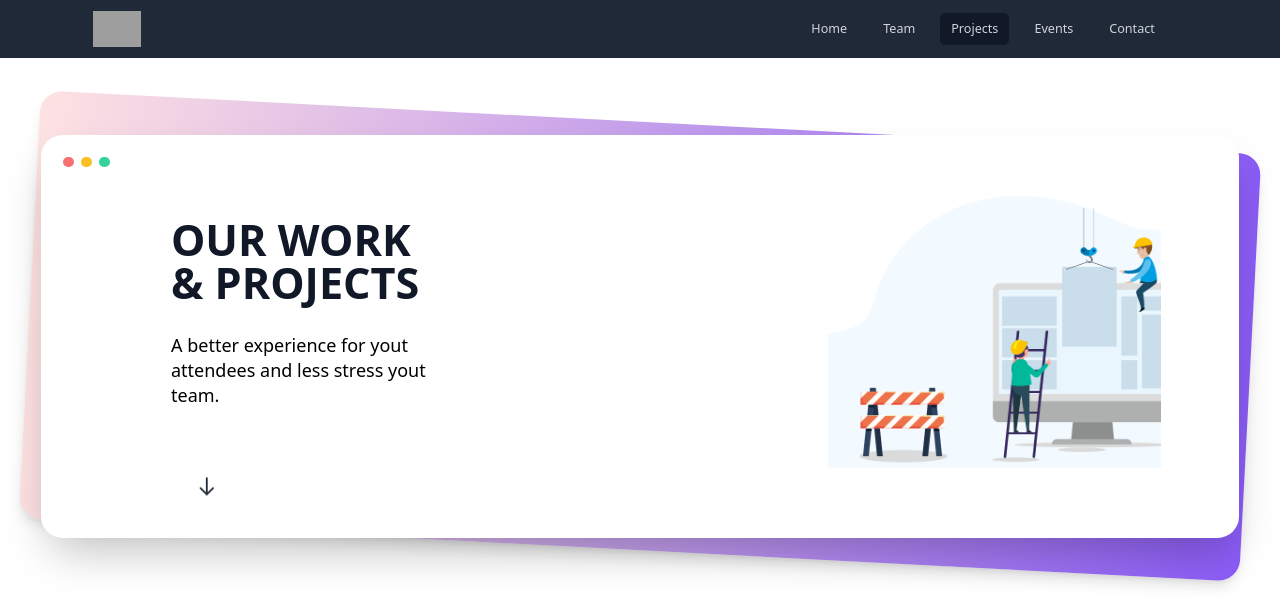
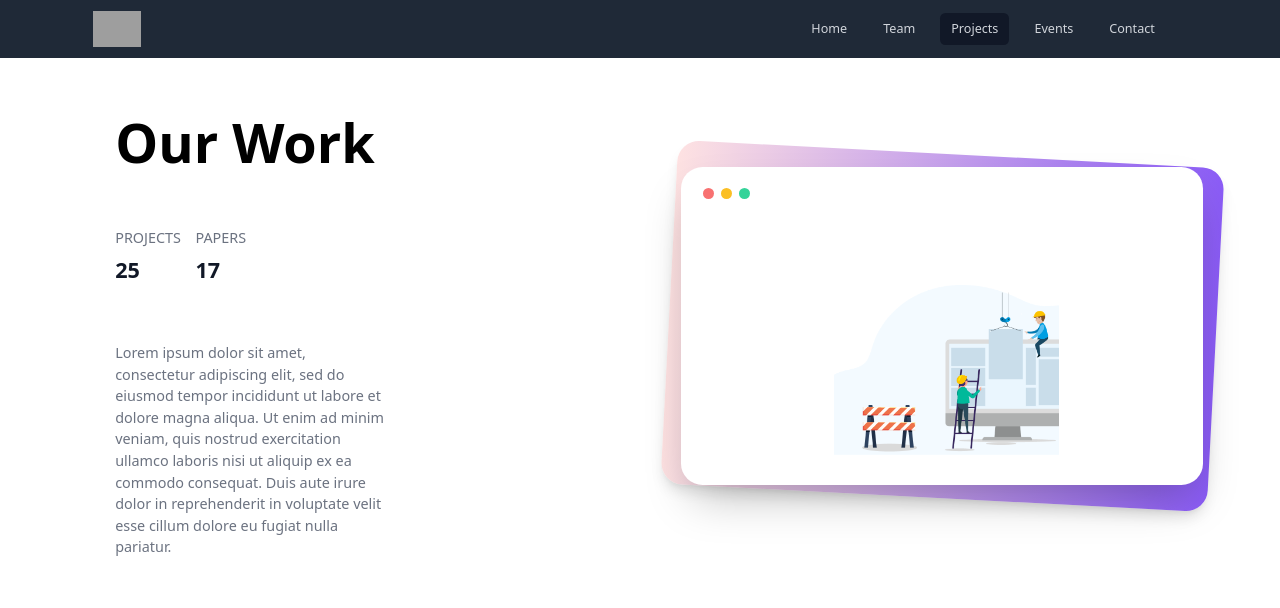
Before and after one commit to Cation-Coder6/iotkiit-aditya, a Next.js app: page /projects in a window 1280 px wide. Shown: the top 608 px of the page. Built offline with nearby package versions, Linux system fonts and the light colour scheme; grey boxes are pictures that could not be loaded.

Commit message:
updated project header page

```diff
--- a/components/ProjectHeader.jsx
+++ b/components/ProjectHeader.jsx
@@ -2,6 +2,35 @@ import ProjectAnimation from "./animations/ProjectAnimation";
 
 const ProjectHeader = () => {
   return (
+    <div className="flex flex-wrap md items-center h-2/3">
+      <div className="bg-white w-full md:w-1/2 h-2/3">
+        <div className="mx-32 md:mx-12 lg:mx-32">
+          <h1 className="text-6xl font-bold mt-16">Our Work</h1>
+          {/* country region island */}
+          <div className="flex mt-16 font-light text-gray-500">
+            <div className="pr-4">
+              <span className="uppercase">Projects</span>
+              <p className="text-2xl text-gray-900 font-semibold pt-2">25</p>
+            </div>
+            <div className="pr-4">
+              <span className="uppercase">Papers</span>
+              <p className="text-2xl text-gray-900 font-semibold pt-2">17</p>
+            </div>
+            {/* <div className="pr-4">
+              <span className="uppercase"></span>
+              <p className="text-2xl text-gray-900 font-semibold pt-2"></p>
+            </div> */}
+          </div>
+          {/* description */}
+          <div className="description w-full sm:w-full md:w-2/3 mt-16 text-gray-500 text-md">
+          Lorem ipsum dolor sit amet, consectetur adipiscing elit, sed do eiusmod tempor incididunt ut labore et dolore magna aliqua. Ut enim ad minim veniam, quis nostrud exercitation ullamco laboris nisi ut aliquip ex ea commodo consequat. Duis aute irure dolor in reprehenderit in voluptate velit esse cillum dolore eu fugiat nulla pariatur.
+      </div>
+          {/* <button className="uppercase mt-5 text-sm font-semibold hover:underline">
+            read more
+      </button> */}
+        </div>
+      </div>
+      <div className="bg-transparent w-full sm:w-full md:w-1/2 h-2/3 max-w-2xl">
         <div className=" pt-20 flex flex-col justify-center p-10">
           <div className="relative w-full max-w-full lg:max-w-6xl xl:max-w-screen-2xl mx-auto">
             <div className="absolute inset-0 -m-2 bg-gradient-to-r from-red-100 to-purple-500 shadow-lg transform -skew-y-6 sm:skew-y-0 sm:rotate-3 rounded-3xl sm:rounded-3xl" />
@@ -11,11 +40,11 @@ const ProjectHeader = () => {
                 <span className="w-3 h-3 bg-yellow-400 rounded-full mr-2" />
                 <span className="w-3 h-3 bg-green-400 rounded-full mr-2" />
               </div>
-          <div className="px-20 py-6 sm:mt-8">
-            <div className="flex flex-col-reverse md:flex-row items-center">
-              <div className="md:mr-16 xl:mr-32">
+              <div className="px-20 py-6 sm:mt-0">
+                <div className="flex flex-col-reverse md:flex-row items-center mx-20">
+                  {/* <div className="md:mr-16 xl:mr-32">
                     <div className="lg:2/6 xl:w-2/4 mt-10 sm:mt-20 lg:mt-0 lg:ml-16 text-left">
-                  <div className="text-4xl mt-4 sm:mt-0 sm:text-5xl uppercase font-semibold text-gray-900 leading-none">Our Work<br/><span>&amp; Projects</span></div>
+                      <div className="text-4xl mt-4 sm:mt-0 sm:text-5xl uppercase font-semibold text-gray-900 leading-none">Our Work<br /><span>&amp; Projects</span></div>
                       <div className="mt-8 -mb-2 text-xl font-light text-true-gray-500 antialiased">A better experience for yout attendees and less stress yout team.</div>
                     </div>
                     <div class="mt-6 lg:mt-20 lg:ml-20 text-left">
@@ -25,8 +54,8 @@ const ProjectHeader = () => {
                         </svg>
                       </bottom>
                     </div>
-              </div>
-              <div className="md:w-1/3 -mt-32 mb-12">
+                  </div> */}
+                  <div className="md:w-1/3">
                     <ProjectAnimation />
                   </div>
                 </div>
@@ -34,6 +63,11 @@ const ProjectHeader = () => {
             </div>
           </div>
         </div>
+        {/* <img src="https://source.unsplash.com/7H77FWkK_x4/1600x900" className="h-2/3 w-full" alt /> */}
+      </div>
+    </div>
+
+
   )
 }
 
--- a/components/animations/ProjectAnimation.jsx
+++ b/components/animations/ProjectAnimation.jsx
@@ -11,7 +11,7 @@ const ProjectAnimation = () => {
     },
   };
 
-  return <Lottie options={defaultOptions} height={400} width={370} />;
+  return <Lottie options={defaultOptions}  height={270} width={270} style={{padding:10}}/>
 }
 
 export default ProjectAnimation;
```
Lines whose indentation alone changed are shown as unchanged.
